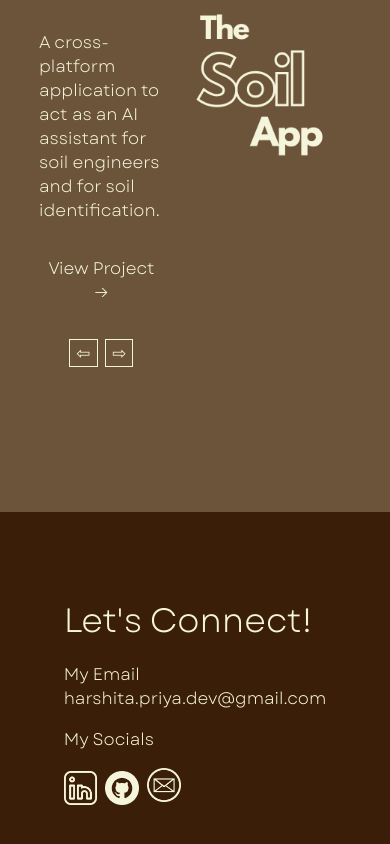
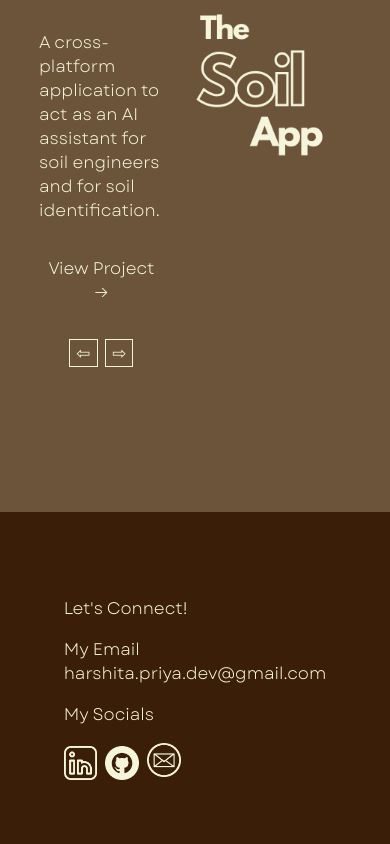
Before and after one commit to harshita-priya1/portfolio, a React (Create React App) app: page / in a window 390 px wide. Shown: the part 2864-3708 px from the top of the page. Built offline with nearby package versions, Linux system fonts and the light colour scheme.

Commit message:
icon changed

```diff
--- a/src/components/Contacts.css
+++ b/src/components/Contacts.css
@@ -50,7 +50,7 @@
 
 @media (max-width: 400px) {
     .c1 {
-        font-size: 4vh;
+        font-size: 2vh;
     }
     .c2 {
         font-size: 2vh;
```
